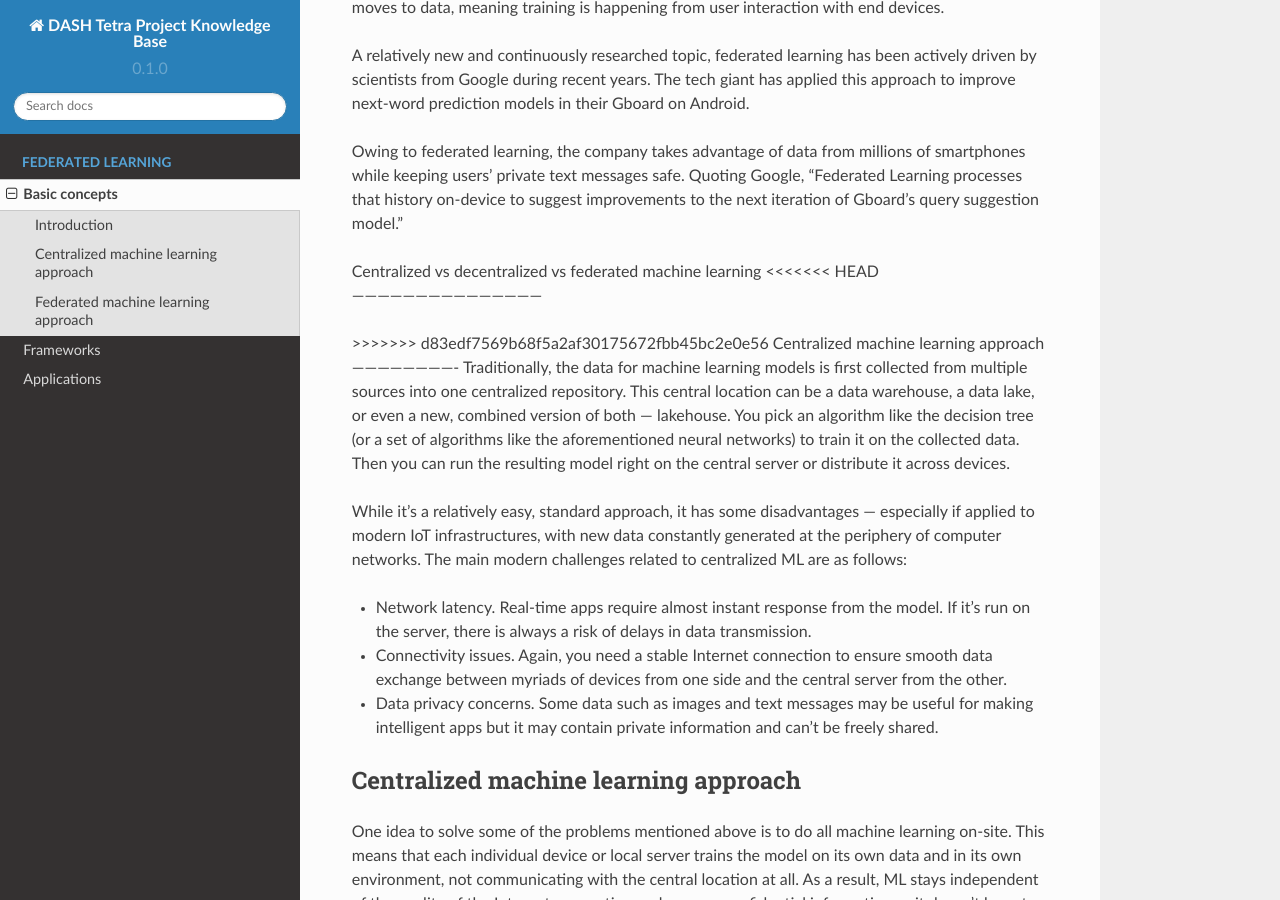
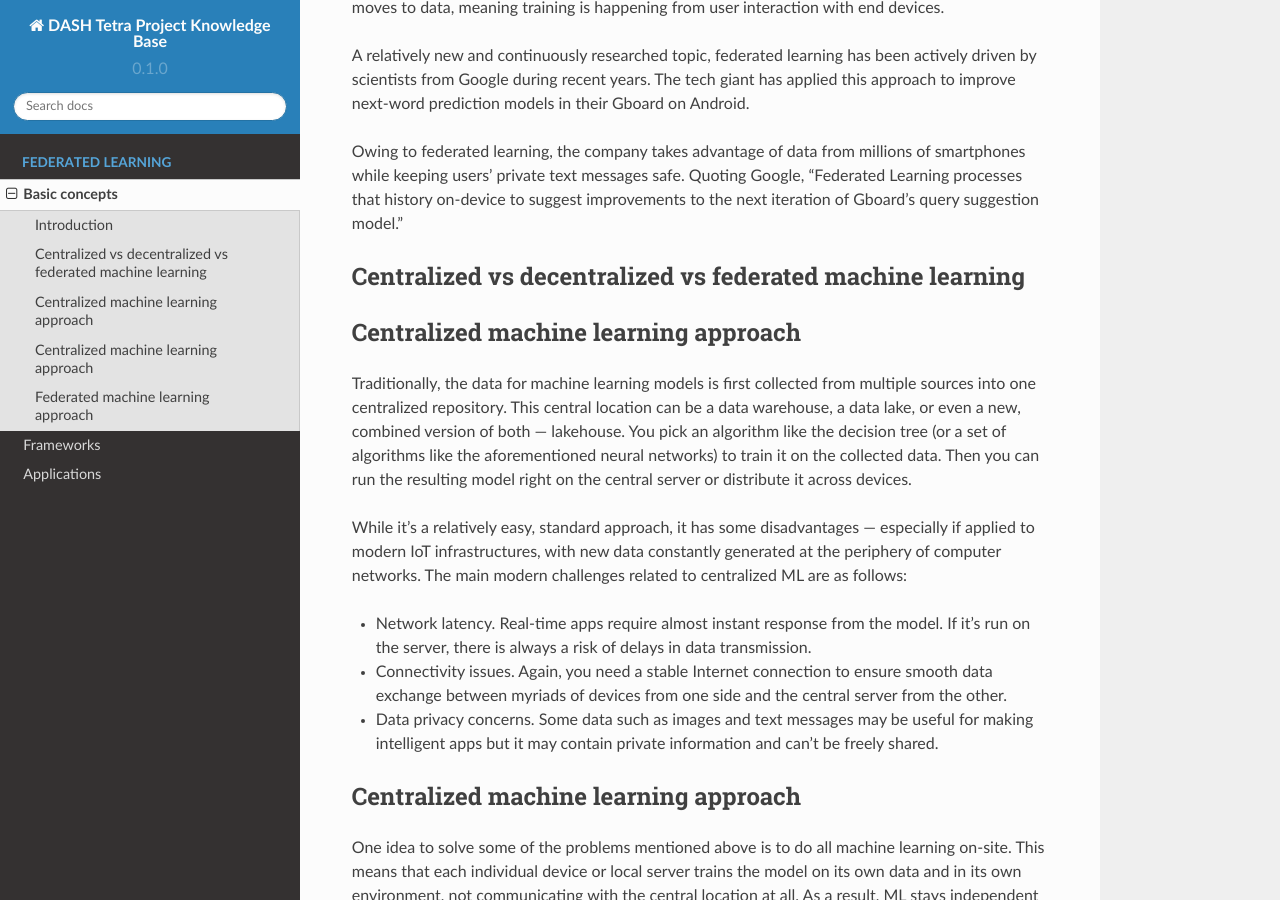
Before and after one commit to thomasvdbossche/dash-knowledge-base, a Sphinx documentation site: the page built from docs/source/topics/basic-concepts.rst, in a window 1280 px wide and 900 px high, scrolled down 484 px. Built offline with Sphinx 7.4.7 and the Read the Docs theme 2.0.0, drawn with Linux system fonts in a browser that asks for light colours.

Commit message:
Fixed some errors in the text.

```diff
--- a/docs/source/topics/basic-concepts.rst
+++ b/docs/source/topics/basic-concepts.rst
@@ -15,12 +15,8 @@ A relatively new and continuously researched topic, federated learning has been
 Owing to federated learning, the company takes advantage of data from millions of smartphones while keeping users’ private text messages safe. Quoting Google, “Federated Learning processes that history on-device to suggest improvements to the next iteration of Gboard’s query suggestion model.”
 
 Centralized vs decentralized vs federated machine learning
-<<<<<<< HEAD
 ---------------------------------------------
 
-=======
------------------------------------
->>>>>>> d83edf7569b68f5a2af30175672fbb45bc2e0e56
 Centralized machine learning approach
 -------------------------
 Traditionally, the data for machine learning models is first collected from multiple sources into one centralized repository. This central location can be a data warehouse, a data lake, or even a new, combined version of both — lakehouse. You pick an algorithm like the decision tree (or a set of algorithms like the aforementioned neural networks) to train it on the collected data. Then you can run the resulting model right on the central server or distribute it across devices.
```
